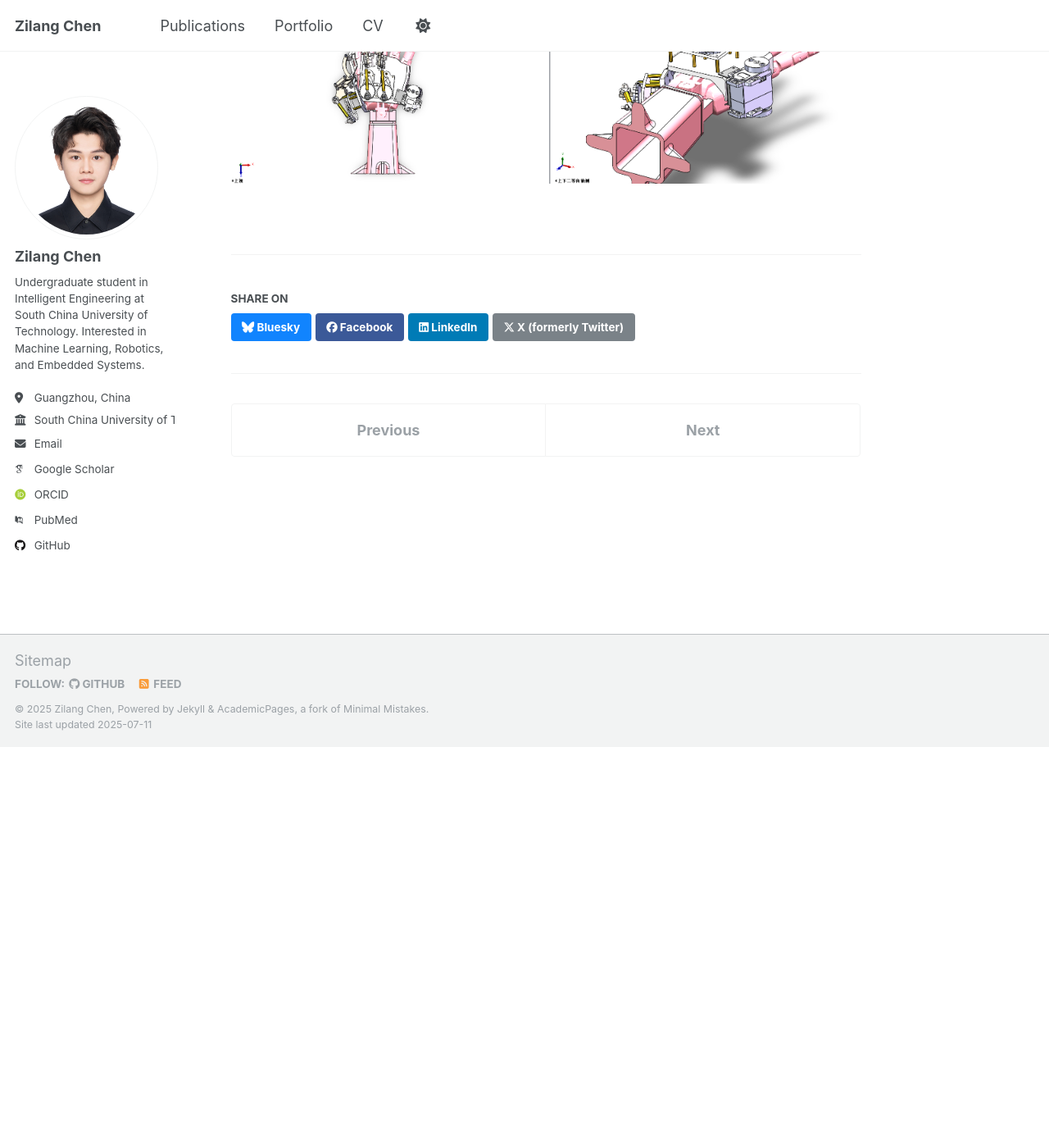
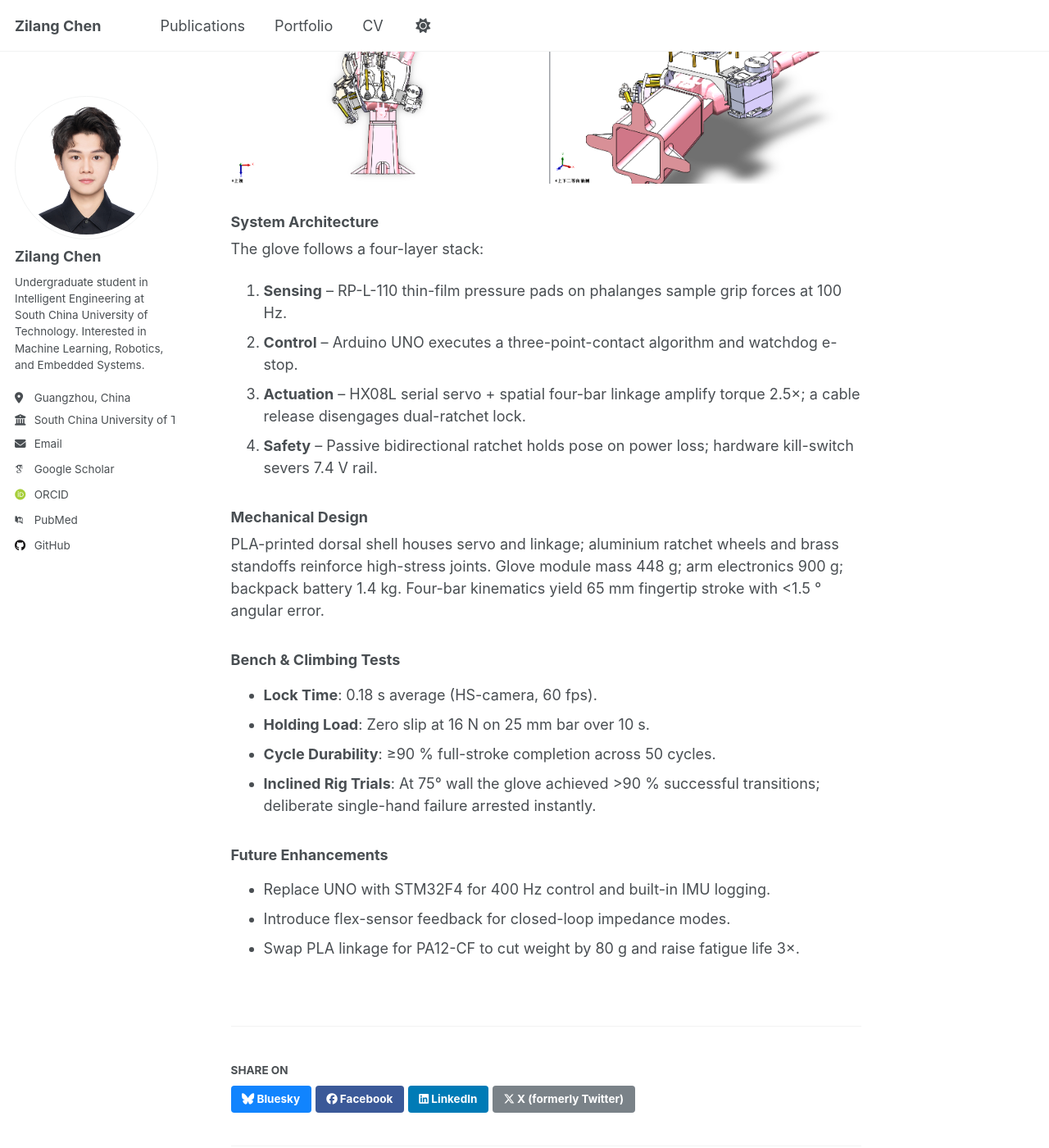
Before and after one commit to zilangchen/zilangchen.github.io, a Jekyll site: the page built from _portfolio/2025-01-30-climbing-hand-exo.md, in a window 1280 px wide and 1400 px high, scrolled down 1258 px. Shown: the whole window at 82% size. Built offline with Jekyll 4.4.1, drawn with Linux system fonts in a browser that asks for light colours; some web fonts are replaced; a script that is not in the unit is left out; before the commit the page ends 2169 px from its top, so only the background shows below that.

Commit message:
feat(portfolio): enrich detail sections for ball-collecting vehicle and climbing exoskeleton

```diff
--- a/_portfolio/2025-01-30-climbing-hand-exo.md
+++ b/_portfolio/2025-01-30-climbing-hand-exo.md
@@ -26,3 +26,28 @@ Developed a lightweight exoskeleton glove (Feb 2025 – Jun 2025) that locks a c
 
 ![Locking](/images/portfolio/climb-exo/alt2.png)
 ![Bench Test](/images/portfolio/climb-exo/alt3.png)
+
+### System Architecture
+
+The glove follows a four-layer stack:
+1. **Sensing** – RP-L-110 thin-film pressure pads on phalanges sample grip forces at 100 Hz.
+2. **Control** – Arduino UNO executes a three-point-contact algorithm and watchdog e-stop.
+3. **Actuation** – HX08L serial servo + spatial four-bar linkage amplify torque 2.5×; a cable release disengages dual-ratchet lock.
+4. **Safety** – Passive bidirectional ratchet holds pose on power loss; hardware kill-switch severs 7.4 V rail.
+
+### Mechanical Design
+
+PLA-printed dorsal shell houses servo and linkage; aluminium ratchet wheels and brass standoffs reinforce high-stress joints. Glove module mass 448 g; arm electronics 900 g; backpack battery 1.4 kg. Four-bar kinematics yield 65 mm fingertip stroke with <1.5 ° angular error.
+
+### Bench & Climbing Tests
+
+* **Lock Time**: 0.18 s average (HS-camera, 60 fps).
+* **Holding Load**: Zero slip at 16 N on 25 mm bar over 10 s.
+* **Cycle Durability**: ≥90 % full-stroke completion across 50 cycles.
+* **Inclined Rig Trials**: At 75° wall the glove achieved >90 % successful transitions; deliberate single-hand failure arrested instantly.
+
+### Future Enhancements
+
+* Replace UNO with STM32F4 for 400 Hz control and built-in IMU logging.
+* Introduce flex-sensor feedback for closed-loop impedance modes.
+* Swap PLA linkage for PA12-CF to cut weight by 80 g and raise fatigue life 3×.
```
Also changed, not shown: _portfolio/2024-02-20-ball-picking-robot.md (+18 -0 lines).
